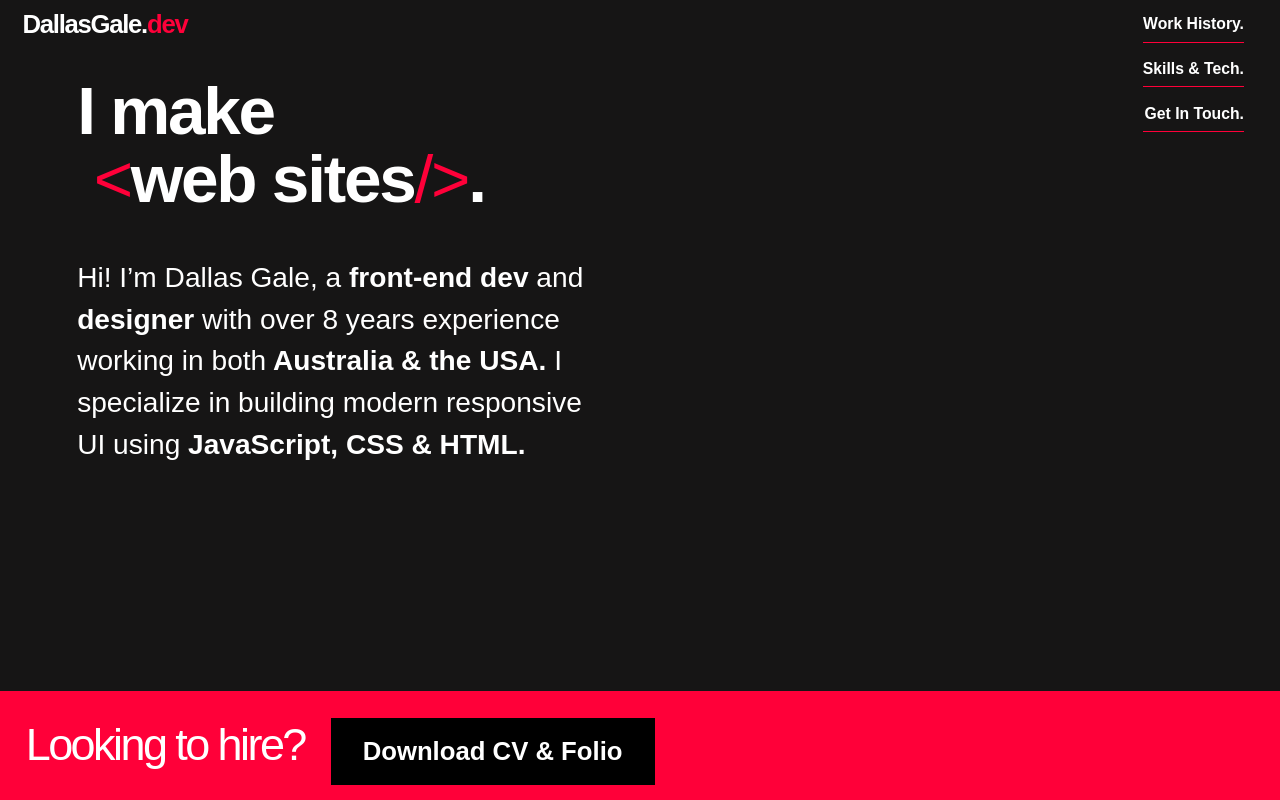
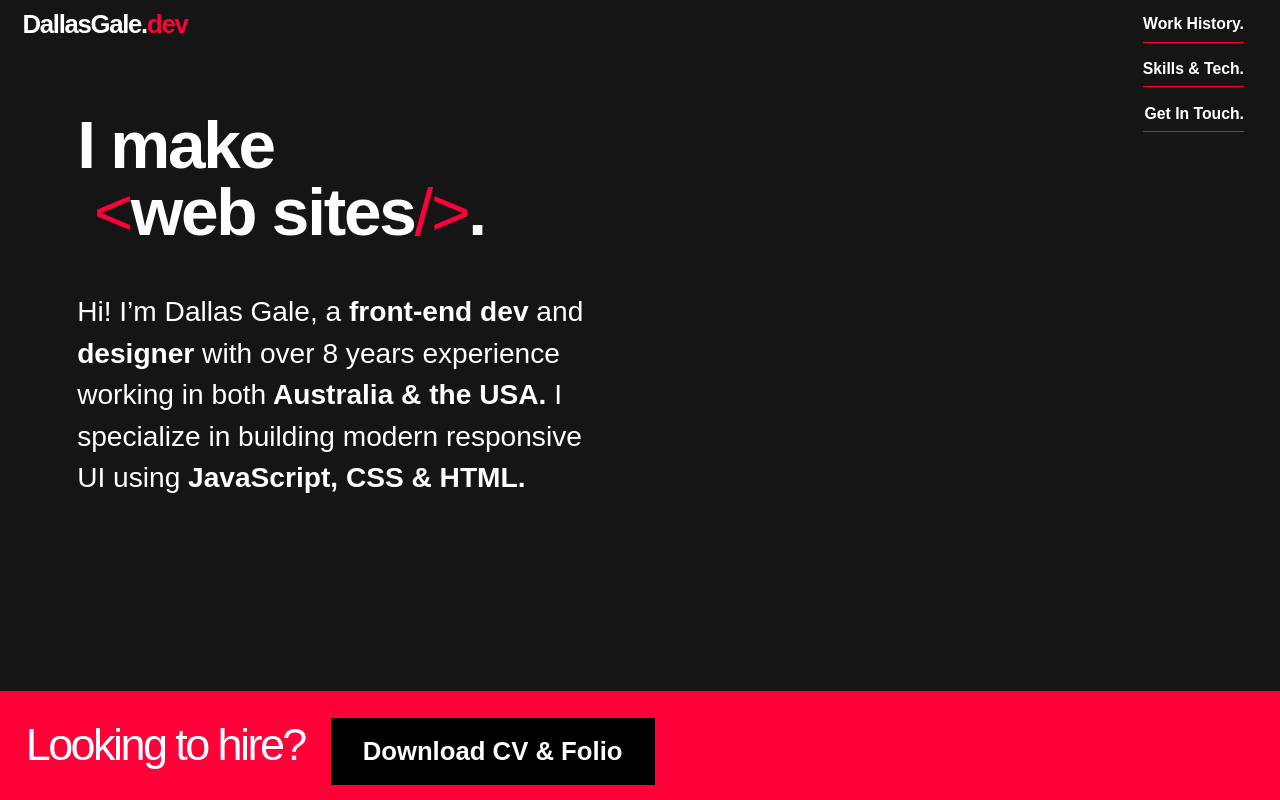
Before and after one commit to dgale1983/dallasgale.dev-2, a React (Create React App) app: page / in a window 1280 px wide. Built offline with nearby package versions, Linux system fonts and the light colour scheme; a web font is replaced by a local one.

Commit message:
meta updates

```diff
--- a/src/components/get-in-touch/index.jsx
+++ b/src/components/get-in-touch/index.jsx
@@ -48,10 +48,12 @@ const StyledChannelGrid = styled.div`
   align-items: center;
   grid-gap: 5%;
   justify-items: start;
-  grid-template-columns: 10% 75%;
+  grid-template-columns: 10% 85%;
 
   img {
     max-width: ${pxToRem(30)};
+    padding-bottom: ${pxToRem(10)};
+    padding-top: ${pxToRem(10)};
   }
 `
 
--- a/src/components/landing/index.jsx
+++ b/src/components/landing/index.jsx
@@ -30,7 +30,7 @@ const StyledContent = styled.div`
   }
 
   @media ${ScreenDesktopDown} {
-    padding-top: 0%;
+    padding-top: 3%;
     width: 70%;
   }
 
```
